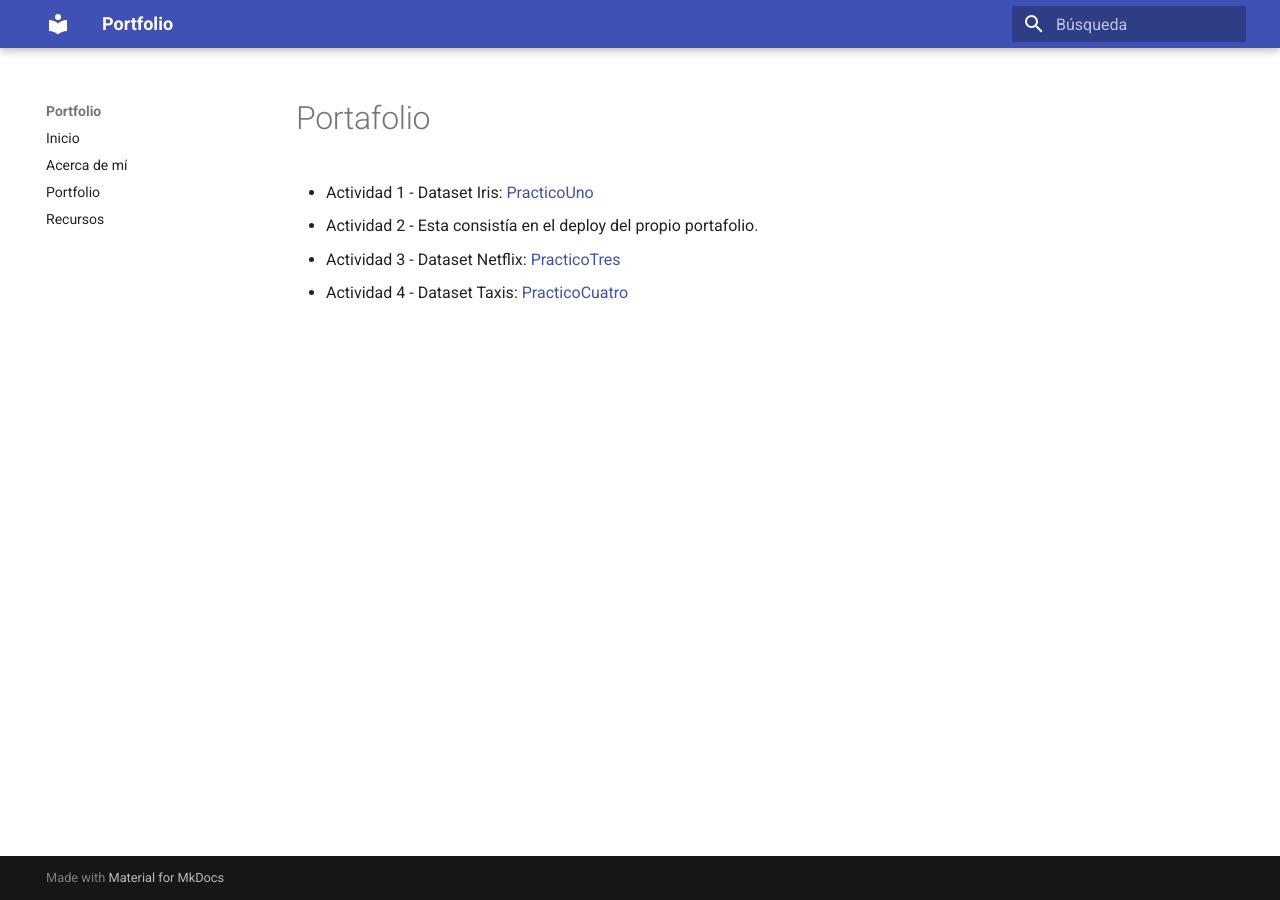
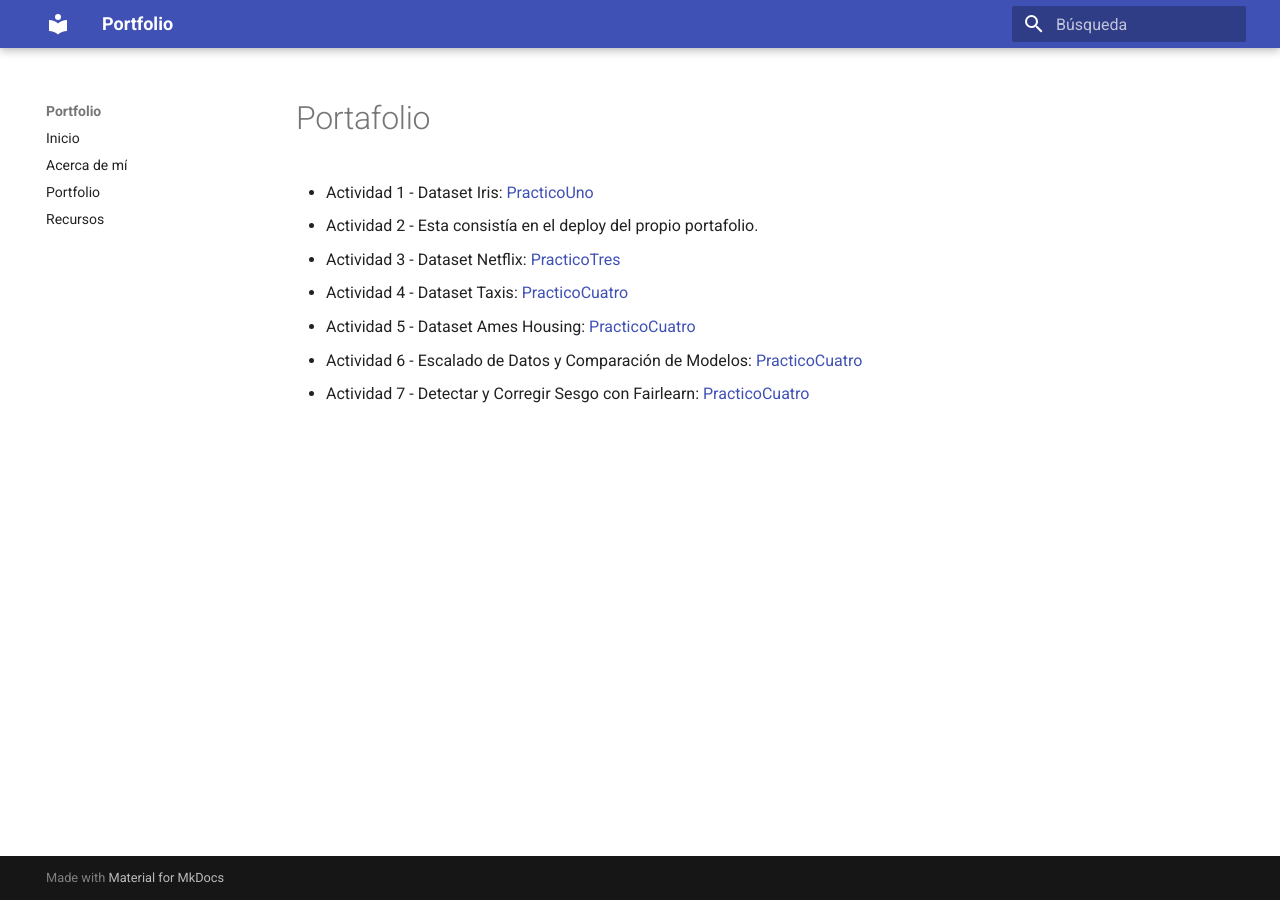
Before and after one commit to chihiroarias/PortafilioIngenieriaDeDatos, an MkDocs documentation site: the page built from docs/portfolio/index.md, in a window 1280 px wide. Built offline with MkDocs 1.6.1 and Material for MkDocs 9.7.7, drawn with Linux system fonts in a browser that asks for light colours.

Commit message:
feat(link index)

```diff
--- a/docs/portfolio/index.md
+++ b/docs/portfolio/index.md
@@ -9,3 +9,6 @@
 - Actividad 2 - Esta consistía en el deploy del propio portafolio.
 - Actividad 3 - Dataset Netflix: [PracticoTres](../InfoActividades/PracticoTres.md)
 - Actividad 4 - Dataset Taxis: [PracticoCuatro](../InfoActividades/PracticoCuatro.md)
+- Actividad 5 - Dataset Ames Housing: [PracticoCuatro](../InfoActividades/PracticoCinco.md)
+- Actividad 6 - Escalado de Datos y Comparación de Modelos: [PracticoCuatro](../InfoActividades/PracticoSeis.md)
+- Actividad 7 - Detectar y Corregir Sesgo con Fairlearn: [PracticoCuatro](../InfoActividades/PracticoSiete.md)
```
